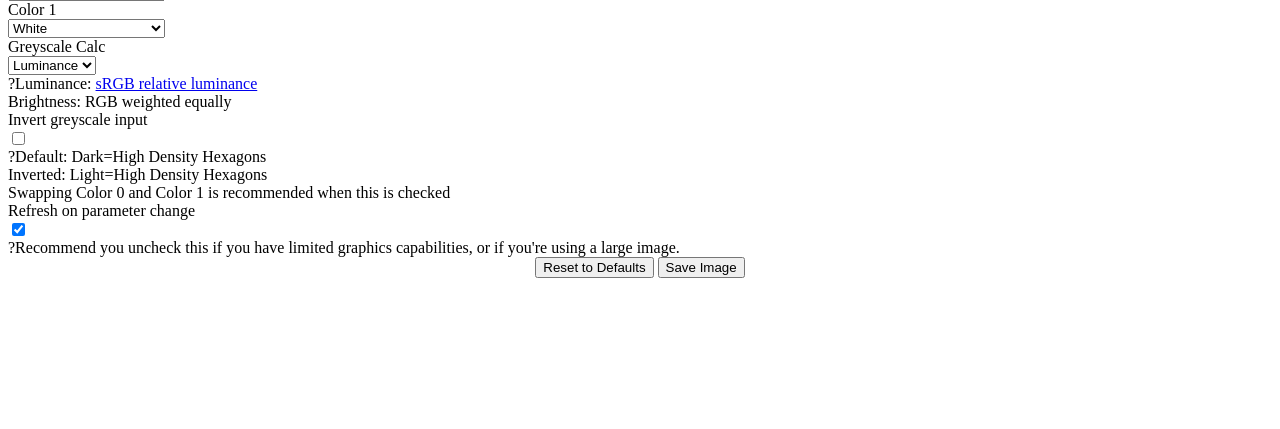
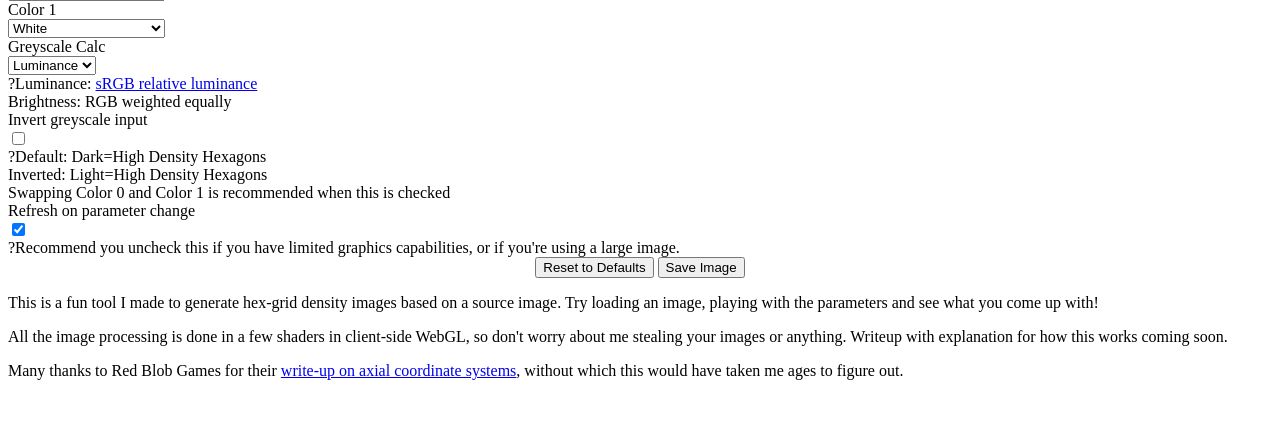
Before and after one commit to swopet/trevors-cave, a PHP site: page /hex-shader-applet.php in a window 1280 px wide. Shown: the part 371-800 px from the top of the page. Run offline with PHP 8.4, Linux system fonts and the light colour scheme.

Commit message:
add short blurb to hex shader page

```diff
--- a/posts/hex-shader-applet.php
+++ b/posts/hex-shader-applet.php
@@ -75,6 +75,9 @@
 		<button onclick="saveImage()">Save Image</button>
 		</div>
 	</div>
+	<p>This is a fun tool I made to generate hex-grid density images based on a source image. Try loading an image, playing with the parameters and see what you come up with!</p>
+	<p>All the image processing is done in a few shaders in client-side WebGL, so don't worry about me stealing your images or anything. Writeup with explanation for how this works coming soon.</p>
+	<p>Many thanks to Red Blob Games for their <a href="https://www.redblobgames.com/grids/hexagons/" target="_blank"> write-up on axial coordinate systems</a>, without which this would have taken me ages to figure out.</p>
 </div>
 </body>
 <?php
```
